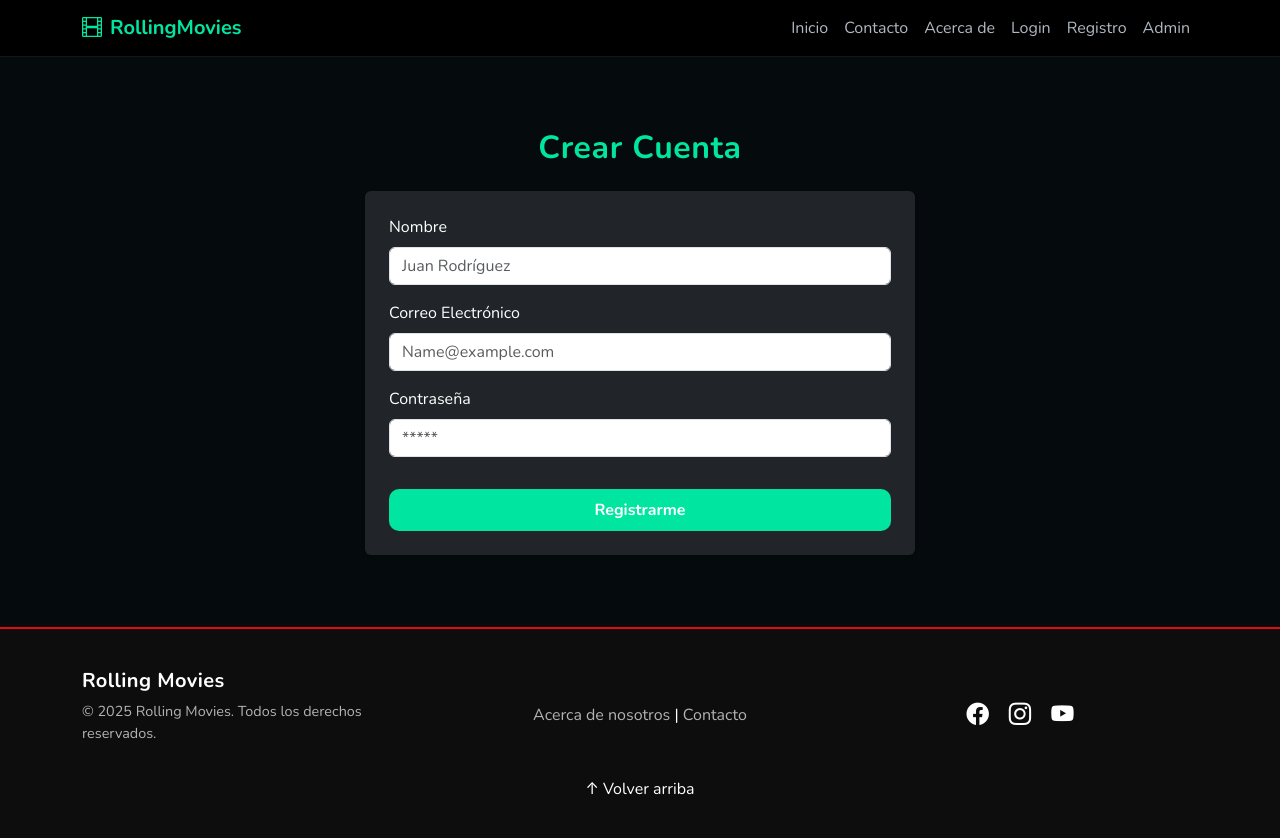
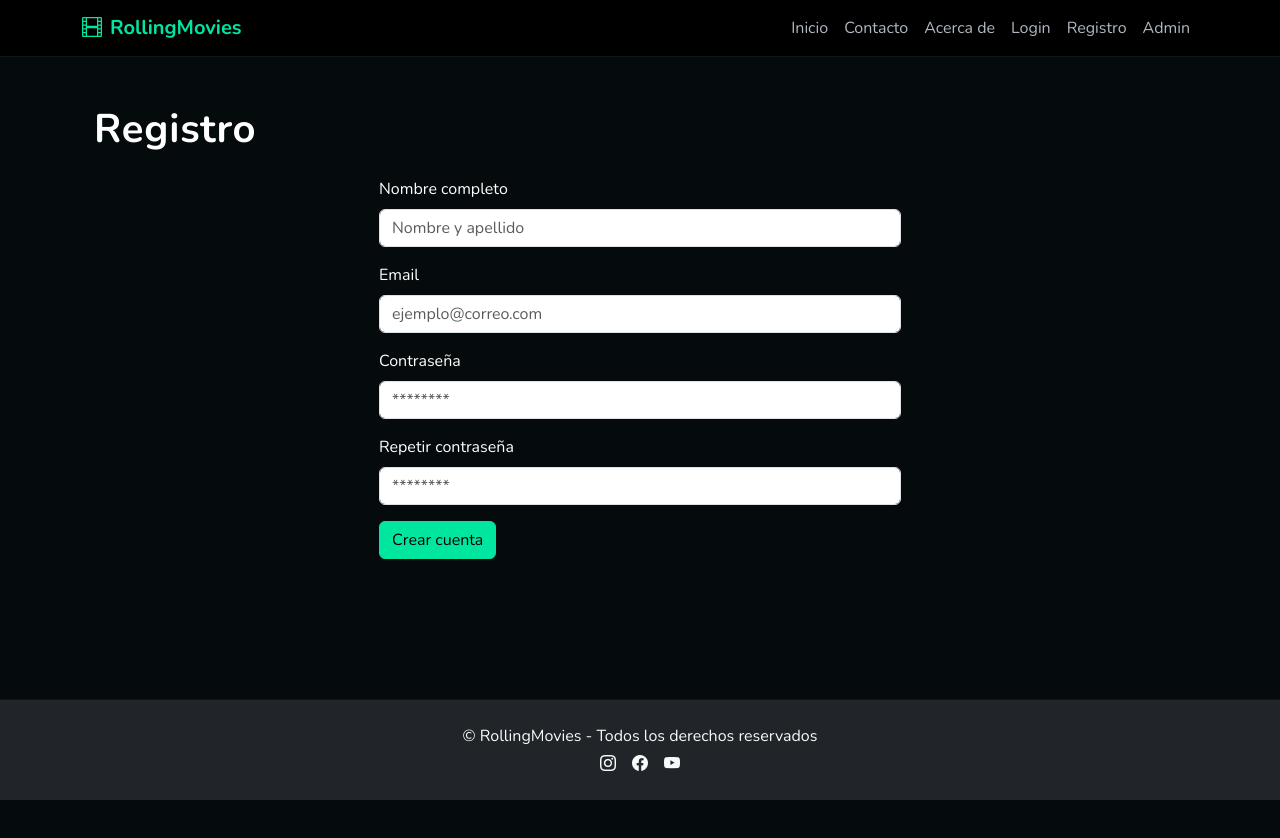
Before and after one commit to basiliomartinez/ProyectoRollingMovies, a React (Vite) app: page /registro in a window 1280 px wide. Shown: the top 838 px of the page. After the commit the page ends 800 px from the top, so only its background shows below. Built offline with nearby package versions, Linux system fonts and the light colour scheme.

Commit message:
Revert "Feature/registro"

```diff
--- a/src/components/pages/Registro.jsx
+++ b/src/components/pages/Registro.jsx
@@ -1,113 +1,42 @@
-import { useState } from "react";
-import { useNavigate } from "react-router";
+import { Container, Form, Button } from "react-bootstrap";
 
 const Registro = () => {
-  const navigate = useNavigate();
-
-  const [formData, setFormData] = useState({
-    nombre: "",
-    email: "",
-    password: "",
-  });
-
-  const [error, setError] = useState("");
-
-  // Manejo de cambios en inputs
-  const handleChange = (e) => {
-    setFormData({
-      ...formData,
-      [e.target.name]: e.target.value,
-    });
-  };
-
-  // Enviar Formulario
-  const handleSubmit = (e) => {
+  const manejarSubmit = (e) => {
     e.preventDefault();
-
-    // Validaciones
-    if (!formData.nombre || !formData.email || !formData.password) {
-      setError("Todos los campos son obligatorios.");
-      return;
-    }
-
-    if (formData.password.length < 6) {
-      setError("La contraseña debe tener al menos 6 caracteres.");
-      return;
-    }
-
-    // Guardar usuario en localStorage
-    const usuarioNuevo = {
-      nombre: formData.nombre,
-      email: formData.email,
-      password: formData.password,
-    };
-
-    localStorage.setItem("usuarioRegistrado", JSON.stringify(usuarioNuevo));
-
-    // Limpiar error
-    setError("");
-
-    // dirigir a login
-    navigate("/login");
   };
 
   return (
-  <div className="container d-flex justify-content-center align-items-center py-5">
-    <div className="w-100" style={{ maxWidth: "550px"}}>
-      <h2 className="text-center mb-4 tituloRegistro">Crear Cuenta</h2>
+    <main className="container my-4">
+      <h1 className="mb-4">Registro</h1>
+      <Container className="col-12 col-md-8 col-lg-6">
+        <Form onSubmit={manejarSubmit}>
+          <Form.Group className="mb-3" controlId="regNombre">
+            <Form.Label>Nombre completo</Form.Label>
+            <Form.Control type="text" placeholder="Nombre y apellido" />
+          </Form.Group>
 
-      <form onSubmit={handleSubmit} className="bg-dark card p-4 shadow-sm border-0">
-        {error && <p className="alert alert-danger">{error}</p>}
+          <Form.Group className="mb-3" controlId="regEmail">
+            <Form.Label>Email</Form.Label>
+            <Form.Control type="email" placeholder="ejemplo@correo.com" />
+          </Form.Group>
 
-        {/* Nombre */}
-        <div className="mb-3">
-          <label className="form-label">Nombre</label>
-          <input
-            type="text"
-            name="nombre"
-            className="form-control"
-            placeholder="Juan Rodríguez"
-            value={formData.nombre}
-            onChange={handleChange}
-            required
-          />
-        </div>
+          <Form.Group className="mb-3" controlId="regPassword">
+            <Form.Label>Contraseña</Form.Label>
+            <Form.Control type="password" placeholder="********" />
+          </Form.Group>
 
-        {/* Email */}
-        <div className="mb-3">
-          <label className="form-label">Correo Electrónico</label>
-          <input
-            type="email"
-            name="email"
-            className="form-control"
-            placeholder="Name@example.com"
-            value={formData.email}
-            onChange={handleChange}
-            required
-          />
-        </div>
+          <Form.Group className="mb-3" controlId="regRePassword">
+            <Form.Label>Repetir contraseña</Form.Label>
+            <Form.Control type="password" placeholder="********" />
+          </Form.Group>
 
-        {/* Password */}
-        <div className="mb-3">
-          <label className="form-label">Contraseña</label>
-          <input
-            type="password"
-            name="password"
-            className="form-control"
-            placeholder="*****"
-            value={formData.password}
-            onChange={handleChange}
-            required
-          />
-        </div>
-
-        <button type="submit" className="mt-3 btn btn-registro w-100 py-2">
-          Registrarme
-        </button>
-      </form>
-    </div>
-  </div>
-);
- };
+          <Button variant="primary" type="submit">
+            Crear cuenta
+          </Button>
+        </Form>
+      </Container>
+    </main>
+  );
+};
 
 export default Registro;
--- a/src/components/shared/Footer.jsx
+++ b/src/components/shared/Footer.jsx
@@ -1,35 +1,12 @@
-import { Container, Row, Col } from "react-bootstrap";
-import { Link } from "react-router-dom";
-import "./Footer.css";
-
 const Footer = () => {
   return (
-    <footer className="footer-cine">
-      <Container>
-        <Row className="text-center text-md-start align-items-center">
-          <Col md={4}>
-            <h5>Rolling Movies</h5>
-            <p className="footer-copy">
-              © 2025 Rolling Movies. Todos los derechos reservados.
-            </p>
-          </Col>
-
-          <Col md={4} className="text-center">
-            <Link to="/acerca">Acerca de nosotros</Link> |{" "}
-            <Link to="/contacto">Contacto</Link>
-          </Col>
-
-          <Col md={4} className="text-center social-icons">
-            <i className="bi bi-facebook"></i>
-            <i className="bi bi-instagram"></i>
-            <i className="bi bi-youtube"></i>
-          </Col>
-          <button className="btn-top" onClick={() => window.scrollTo({top: 0, behavior: 'smooth'})}>
-  ↑ Volver arriba
-</button>
-
-        </Row>
-      </Container>
+    <footer className="bg-dark text-light text-center py-4">
+      <p className="mb-1">&copy; RollingMovies - Todos los derechos reservados</p>
+      <div className="d-flex justify-content-center gap-3">
+        <i className="bi bi-instagram"></i>
+        <i className="bi bi-facebook"></i>
+        <i className="bi bi-youtube"></i>
+      </div>
     </footer>
   );
 };
--- a/src/components/shared/footer.css
+++ /dev/null
@@ -1,41 +0,0 @@
-.footer-cine {
-  background-color: #0d0d0d;
-  color: #ffffff;
-  padding: 40px 0;
-  border-top: 2px solid #e50914;
-}
-
-.footer-cine a {
-  color: #b3b3b3;
-  text-decoration: none;
-  transition: color 0.3s ease;
-}
-
-.footer-cine a:hover {
-  color: #e50914;
-}
-
-.footer-cine .footer-copy {
-  font-size: 0.9rem;
-  color: #b3b3b3;
-}
-
-.footer-cine .social-icons i {
-  font-size: 1.4rem;
-  margin: 0 10px;
-  cursor: pointer;
-  transition: transform 0.3s ease, color 0.3s ease;
-}
-
-.footer-cine .social-icons i:hover {
-  transform: scale(1.2);
-  color: #e50914;
-}
-.btn-top {
-  background: #0D0D0D;
-  color: white;
-  border: none;
-  padding: 6px 12px;
-  border-radius: 20px;
-  margin-top: 10px;
-}
--- a/src/index.css
+++ b/src/index.css
@@ -11,7 +11,7 @@ body,
 
 /* Contenedor principal de la app */
 .app-wrapper {
-  min-height: 100vh; /* ocupa al menos el alto de la pantalla */
+  min-height: 100vh;      /* ocupa al menos el alto de la pantalla */
   display: flex;
   flex-direction: column; /* columna: header / main / footer */
 }
@@ -22,18 +22,19 @@ body,
   flex-direction: column;
 }
 
+
 /* ===============================
    Variables de color estilo Flow
    =============================== */
 :root {
   /* FONDOS */
-  --flow-bg: #050a0c; /* fondo principal */
-  --flow-bg-alt: #111820; /* fondo secundario */
+  --flow-bg: #050a0c;        /* fondo principal */
+  --flow-bg-alt: #111820;    /* fondo secundario */
 
   /* COLORES PRINCIPALES */
-  --flow-primary: #00e5a0; /* verde Flow */
-  --flow-primary-soft: #00c48c; /* hover suave */
-  --flow-cyan: #00b5e2; /* celeste opcional */
+  --flow-primary: #00e5a0;       /* verde Flow */
+  --flow-primary-soft: #00c48c;  /* hover suave */
+  --flow-cyan: #00b5e2;          /* celeste opcional */
 
   /* TEXTO */
   --flow-text: #ffffff;
@@ -80,7 +81,7 @@ body,
 
 /* Contenedor principal de la app */
 .app-wrapper {
-  min-height: 100vh; /* ocupa al menos el alto de la pantalla */
+  min-height: 100vh;      /* ocupa al menos el alto de la pantalla */
   display: flex;
   flex-direction: column; /* columna: header / main / footer */
 }
@@ -91,18 +92,19 @@ body,
   flex-direction: column;
 }
 
+
 /* ===============================
    Variables de color estilo Flow
    =============================== */
 :root {
   /* FONDOS */
-  --flow-bg: #050a0c; /* fondo principal */
-  --flow-bg-alt: #111820; /* fondo secundario */
+  --flow-bg: #050a0c;        /* fondo principal */
+  --flow-bg-alt: #111820;    /* fondo secundario */
 
   /* COLORES PRINCIPALES */
-  --flow-primary: #00e5a0; /* verde Flow */
-  --flow-primary-soft: #00c48c; /* hover suave */
-  --flow-cyan: #00b5e2; /* celeste opcional */
+  --flow-primary: #00e5a0;       /* verde Flow */
+  --flow-primary-soft: #00c48c;  /* hover suave */
+  --flow-cyan: #00b5e2;          /* celeste opcional */
 
   /* TEXTO */
   --flow-text: #ffffff;
@@ -233,20 +235,21 @@ footer a:hover {
 /*estilo de TRAILER de pelicula destacada con link de youtube
 autor: Gaston
 */
-.link-de-youtube {
-  width: 100%;
+.link-de-youtube{
+    width: 100%;
   height: 100%;
   display: block;
-  border: none;
+  border:none;
   border-radius: 5px;
 }
 
 /*estilo de titulos para seccion categorias
 autor: Gaston
 */
-.tituloCategoria {
+.tituloCategoria{
   color: #00e5a0;
 }
+
 
 /* --- PLANES ESTILO STREAMING --- */
 .planes-streaming .plan-card {
@@ -310,8 +313,8 @@ autor: Gaston
   border-radius: 0.75rem;
   overflow: hidden;
   box-shadow: 0 10px 25px rgba(0, 0, 0, 0.6);
-  transition: transform 0.2s ease, box-shadow 0.2s ease, border-color 0.2s ease,
-    filter 0.2s ease;
+  transition: transform 0.2s ease, box-shadow 0.2s ease,
+    border-color 0.2s ease, filter 0.2s ease;
 }
 
 /* Contenedor de la imagen con proporción "poster" */
@@ -369,23 +372,3 @@ autor: Gaston
   padding-inline: 0.9rem;
   border-radius: 999px;
 }
-
-.tituloRegistro {
-  color: #00e5a0;
-}
-
-/* BOTÓN DE REGISTRO */
-.btn-registro {
-  display: inline-block;
-  padding: 10px, auto;
-  font-weight: bold;
-  background: #00e5a0;
-  color: #ffffff;
-  border-radius: 10px;
-  transition: background 0.3s ease, transform 0.3s ease;
-}
-
-.btn-registro:hover {
-  background: #02b8819a;
-  transform: scale(1.05);
-}
--- a/src/main.jsx
+++ b/src/main.jsx
@@ -10,4 +10,3 @@ createRoot(document.getElementById('root')).render(
     <App />
   </StrictMode>,
 )
-import 'bootstrap/dist/css/bootstrap.min.css';
```
